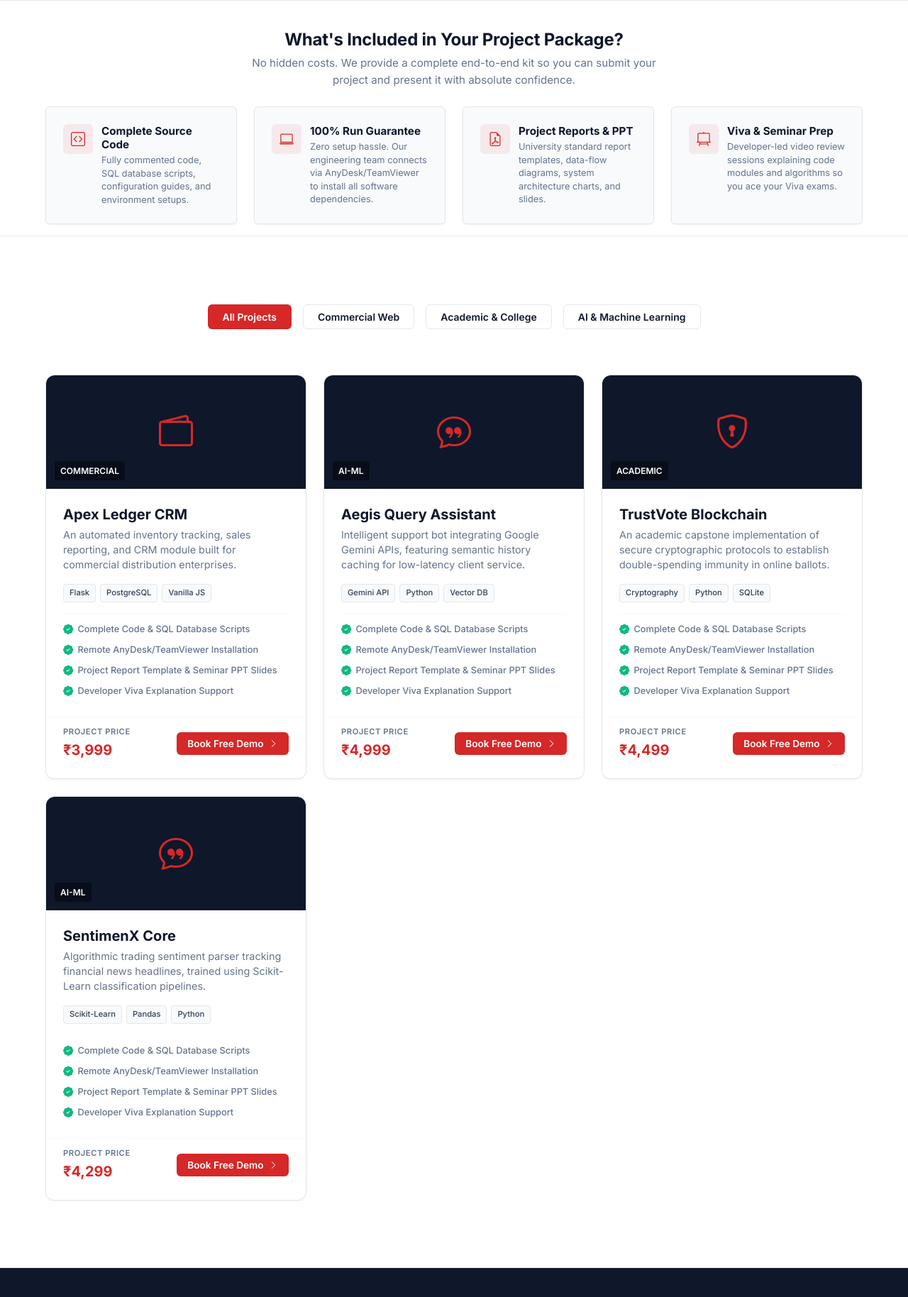
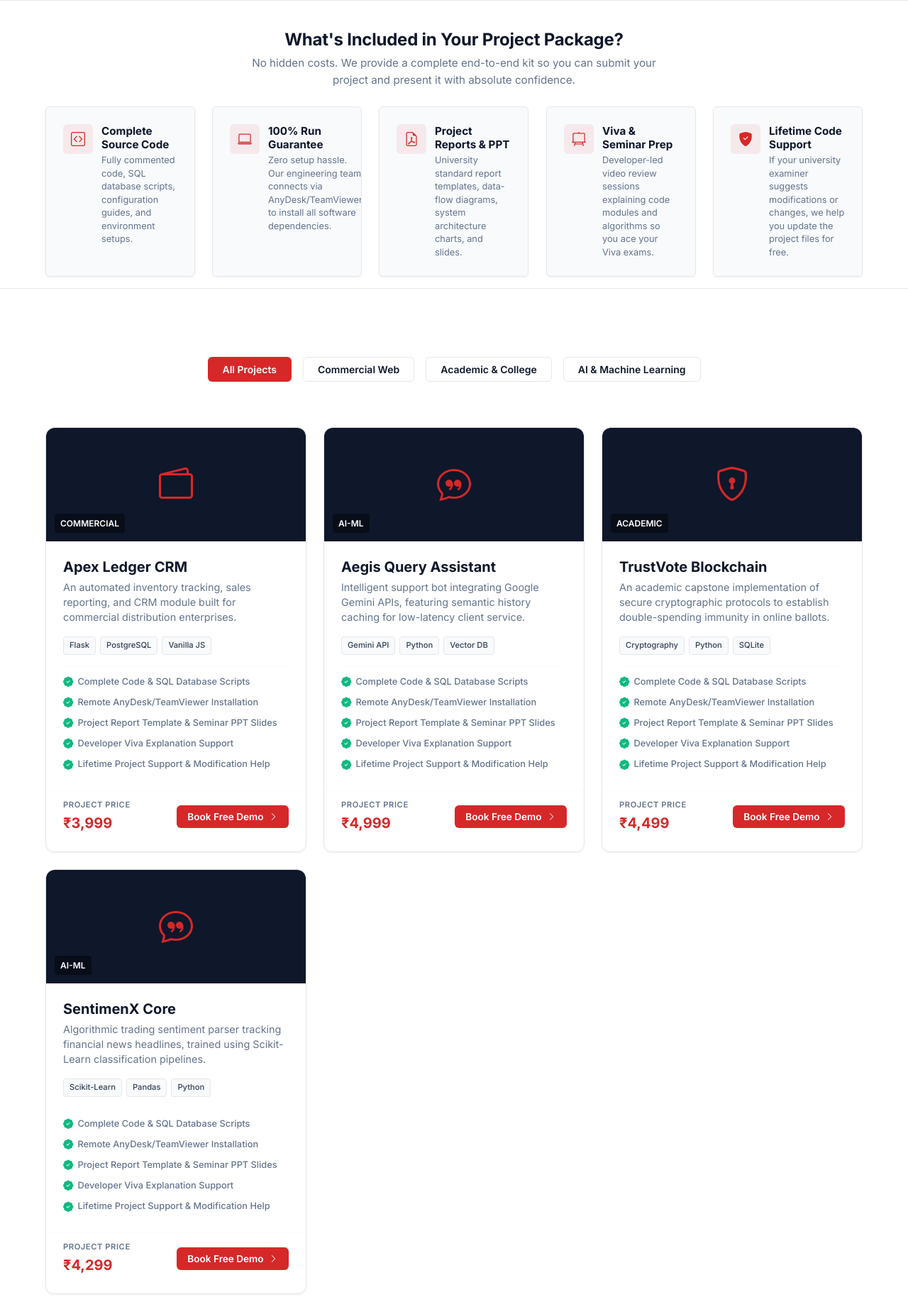
Before and after one commit to globaltechvibers/globaltechvibers, a Flask app: page /projects in a window 1280 px wide. Shown: the part 432-2260 px from the top of the page at 71% size. Run offline with Flask 3, Linux system fonts and the light colour scheme; data comes from the database, SQL or seed files in the repository; some libraries are stand-ins or nearby versions.

Commit message:
feat: add lifetime support card to projects value proposition and checklist

```diff
--- a/templates/projects.html
+++ b/templates/projects.html
@@ -24,7 +24,7 @@
             <p style="color: var(--color-text-muted); font-size: 0.95rem; max-width: 600px; margin: 0 auto;">No hidden costs. We provide a complete end-to-end kit so you can submit your project and present it with absolute confidence.</p>
         </div>
 
-        <div class="grid grid-4" style="gap: var(--spacing-md);">
+        <div style="display: grid; grid-template-columns: repeat(auto-fit, minmax(200px, 1fr)); gap: var(--spacing-md);">
             <!-- Feature 1 -->
             <div class="card reveal reveal-up active" style="padding: var(--spacing-md); border-color: var(--color-border); box-shadow: var(--shadow-sm); display: flex; gap: 12px; align-items: flex-start; background: var(--color-section-bg); border-radius: var(--radius-sm);">
                 <div style="background: rgba(214, 40, 40, 0.08); border-radius: var(--radius-sm); width: 42px; height: 42px; display: flex; align-items: center; justify-content: center; flex-shrink: 0; color: var(--color-primary); font-size: 1.25rem;">
@@ -66,6 +66,17 @@
                 <div>
                     <h4 style="margin: 0 0 4px 0; font-size: 0.95rem; color: var(--color-dark-navy); font-weight: 700;">Viva & Seminar Prep</h4>
                     <p style="margin: 0; font-size: 0.8rem; color: var(--color-text-muted); line-height: 1.45;">Developer-led video review sessions explaining code modules and algorithms so you ace your Viva exams.</p>
+                </div>
+            </div>
+
+            <!-- Feature 5 -->
+            <div class="card reveal reveal-up active" style="padding: var(--spacing-md); border-color: var(--color-border); box-shadow: var(--shadow-sm); display: flex; gap: 12px; align-items: flex-start; background: var(--color-section-bg); border-radius: var(--radius-sm);">
+                <div style="background: rgba(214, 40, 40, 0.08); border-radius: var(--radius-sm); width: 42px; height: 42px; display: flex; align-items: center; justify-content: center; flex-shrink: 0; color: var(--color-primary); font-size: 1.25rem;">
+                    <i class="bi bi-shield-fill-check"></i>
+                </div>
+                <div>
+                    <h4 style="margin: 0 0 4px 0; font-size: 0.95rem; color: var(--color-dark-navy); font-weight: 700;">Lifetime Code Support</h4>
+                    <p style="margin: 0; font-size: 0.8rem; color: var(--color-text-muted); line-height: 1.45;">If your university examiner suggests modifications or changes, we help you update the project files for free.</p>
                 </div>
             </div>
         </div>
@@ -131,6 +142,9 @@
                                 </li>
                                 <li style="font-size: 0.8rem; color: var(--color-text-muted); display: flex; align-items: center; gap: 6px; font-weight: 500;">
                                     <i class="bi bi-patch-check-fill" style="color: #10B981; font-size: 0.9rem;"></i> Developer Viva Explanation Support
+                                </li>
+                                <li style="font-size: 0.8rem; color: var(--color-text-muted); display: flex; align-items: center; gap: 6px; font-weight: 500;">
+                                    <i class="bi bi-patch-check-fill" style="color: #10B981; font-size: 0.9rem;"></i> Lifetime Project Support &amp; Modification Help
                                 </li>
                             </ul>
                         </div>
```
